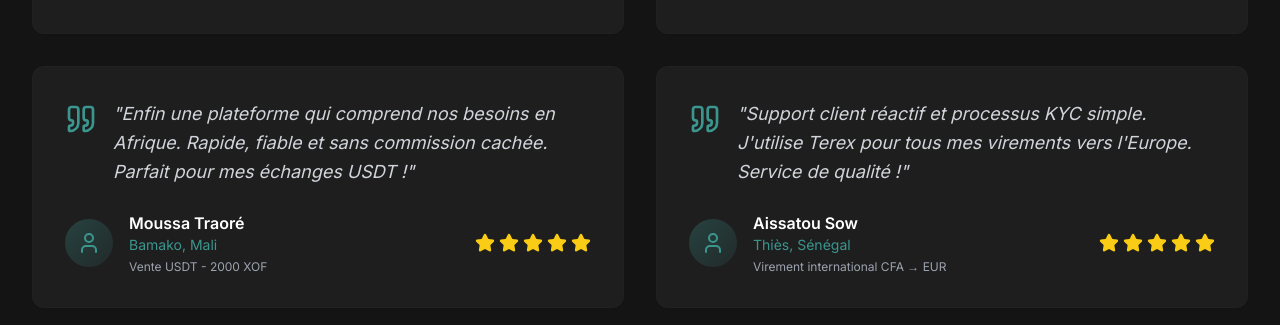
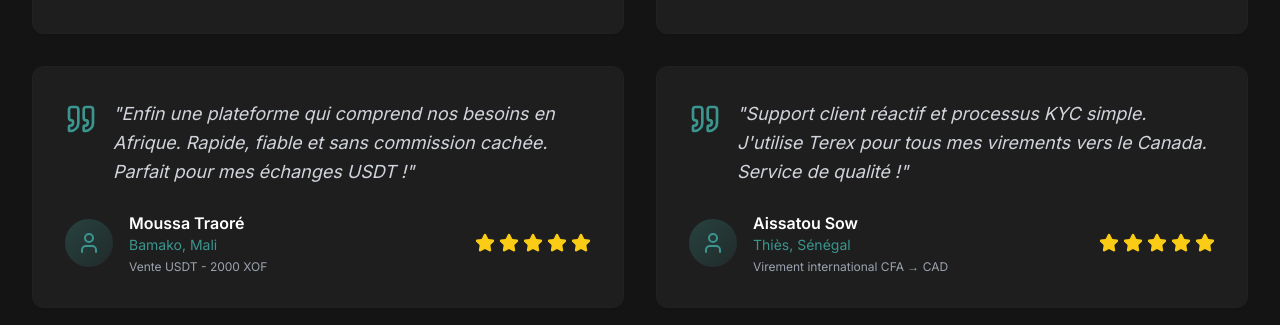
Before and after one commit to ooble27/acheter-tether-avec-terex, a React (Vite) app: page / in a window 1280 px wide. Shown: the part 3326-3651 px from the top of the page. Built offline with nearby package versions, Linux system fonts and the light colour scheme.

Commit message:
Fix: Testimonial section edits
Updated testimonial section to remove references to Europe and focus on CAD and CFA transactions.

```diff
--- a/src/components/marketing/TestimonialsSection.tsx
+++ b/src/components/marketing/TestimonialsSection.tsx
@@ -32,8 +32,8 @@ const testimonials = [
     name: "Aissatou Sow",
     location: "Thiès, Sénégal",
     rating: 5,
-    text: "Support client réactif et processus KYC simple. J'utilise Terex pour tous mes virements vers l'Europe. Service de qualité !",
-    transaction: "Virement international CFA → EUR"
+    text: "Support client réactif et processus KYC simple. J'utilise Terex pour tous mes virements vers le Canada. Service de qualité !",
+    transaction: "Virement international CFA → CAD"
   }
 ];
 
```
